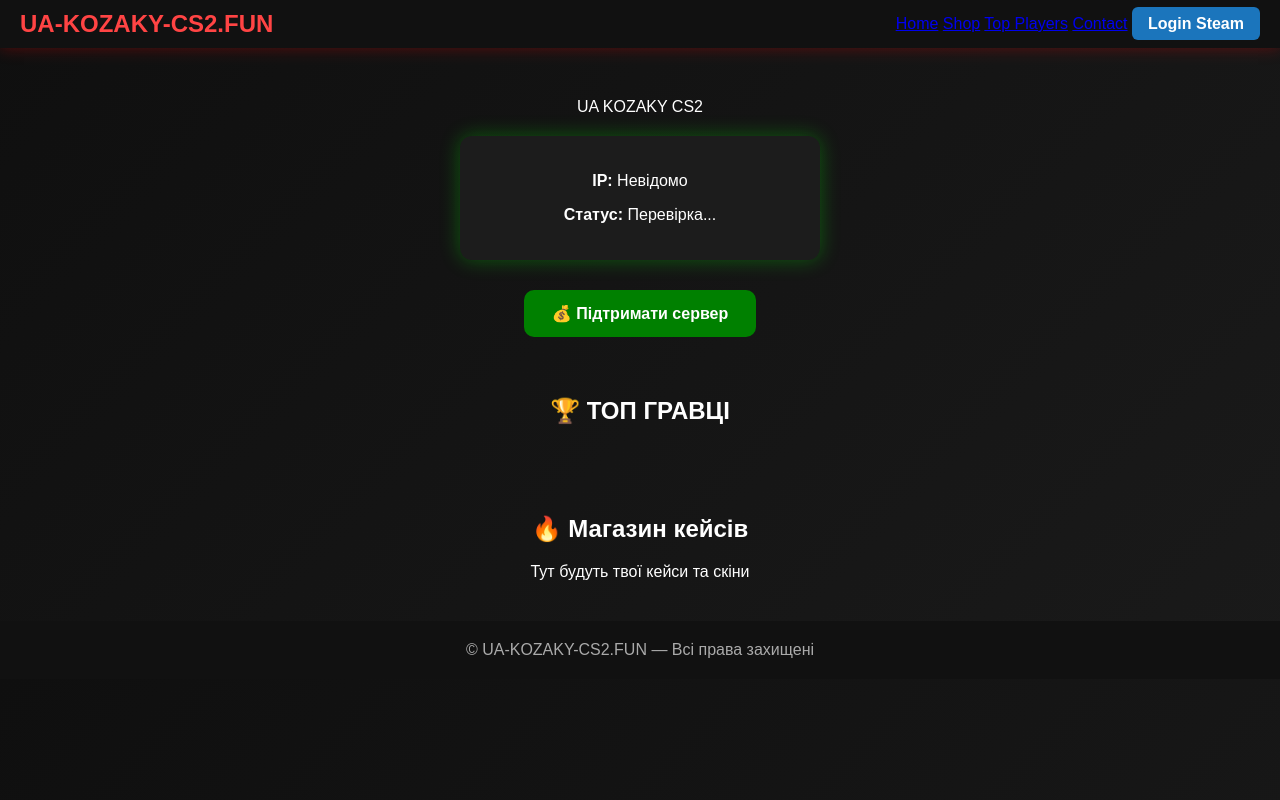
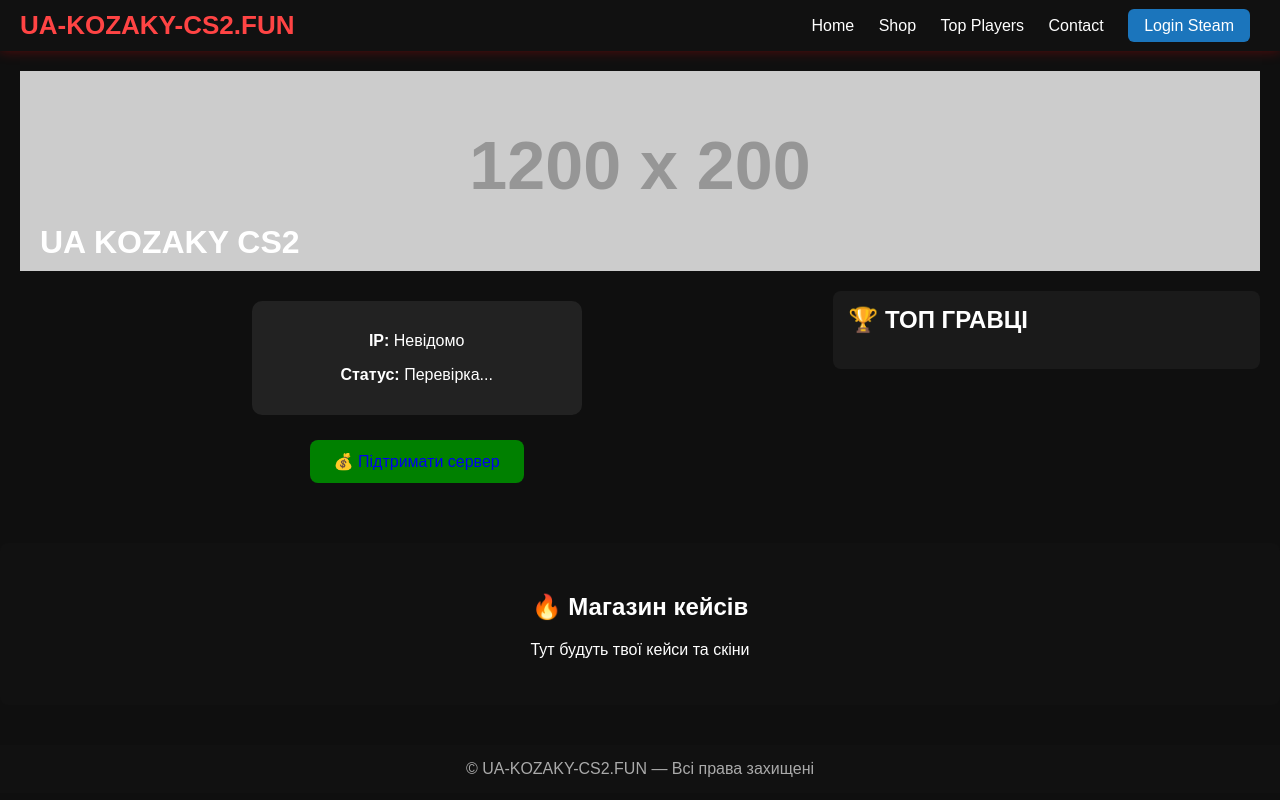
Before and after one commit to ST1MX123/ua-kozaky-cs2.fun, a website: page index.html in a window 1280 px wide. Drawn offline with Linux system fonts and the light colour scheme; no server answers; placeholder pictures from the web are drawn by us.

Commit message:
Update style.css

```diff
--- a/style.css
+++ b/style.css
@@ -1,125 +1,138 @@
+/* base */
 body {
-    margin:0;
+    margin: 0;
     font-family: Arial, sans-serif;
-    background: linear-gradient(135deg,#0f0f0f,#1a1a1a);
-    color:white;
-    text-align:center;
+    background: #0f0f0f;
+    color: white;
 }
 
+/* header */
 header {
-    background:#111;
-    padding:10px 20px;
-    box-shadow:0 0 15px rgba(255,0,0,0.3);
+    background: #111;
+    padding: 10px 20px;
+    box-shadow: 0 0 12px rgba(255,0,0,0.3);
 }
-
 .top-bar {
     display: flex;
     justify-content: space-between;
     align-items: center;
 }
-
 .site-title {
-    font-size:24px;
-    font-weight:bold;
-    color:#ff4444;
+    font-size: 26px;
+    font-weight: bold;
+    color: #ff4444;
+}
+.menu a {
+    margin: 0 10px;
+    text-decoration: none;
+    color: white;
+    font-weight: 500;
+}
+.menu a:hover {
+    color: #00aaff;
 }
 
 .steam-btn {
     background: #1b75bc;
-    color: white;
     padding: 8px 16px;
     border-radius: 6px;
-    text-decoration: none;
+    color: white;
     font-weight: bold;
-    transition: 0.3s;
+    transition: .3s;
+}
+.steam-btn:hover {
+    background: #00aaff;
 }
 
-.steam-btn:hover {
-    background: #00aaff;
-    transform: scale(1.05);
+/* hero & layout */
+.hero {
+    padding: 20px;
+}
+.hero-banner {
+    height: 200px;
+    background: url("https://via.placeholder.com/1200x200/222/ff4444?text=UA+KOZAKY+CS2") no-repeat center/cover;
+    position: relative;
+}
+.banner-text {
+    position: absolute;
+    bottom: 10px;
+    left: 20px;
+    font-size: 32px;
+    font-weight: bold;
 }
 
-.hero {
-    padding:50px 20px;
+/* content layout */
+.main-content {
+    display: flex;
+    gap: 20px;
+    justify-content: center;
+    align-items: flex-start;
+    flex-wrap: wrap;
+    margin-top: 20px;
 }
-
-.server-box {
-    background:#1c1c1c;
-    padding:20px;
-    border-radius:12px;
-    margin:20px auto;
-    width:320px;
-    box-shadow:0 0 20px rgba(0,255,0,0.3);
-}
-
-.donate {
-    display:inline-block;
-    margin:10px;
-    padding:14px 28px;
-    background:green;
-    color:white;
-    border:none;
-    border-radius:10px;
-    cursor:pointer;
-    text-decoration:none;
-    font-weight:bold;
-    transition:0.3s;
-}
-
-.donate:hover {
-    background:limegreen;
-    transform:scale(1.05);
-}
-
-.profile-box {
-    margin-top:25px;
-}
-
-.top-players {
-    margin-top:50px;
-}
-
-ul {
-    list-style:none;
-    padding:0;
-}
-
-li {
-    background:#1c1c1c;
-    margin:6px auto;
-    padding:12px;
-    width:270px;
-    border-radius:8px;
-    box-shadow:0 0 10px rgba(255,255,255,0.1);
-}
-
-.skin-changer {
-    margin: 40px auto;
-    padding: 20px;
-    background: #1c1c1c;
-    border-radius: 12px;
-    width: 350px;
-    box-shadow: 0 0 20px rgba(255,255,255,0.1);
+.left-block {
+    flex: 2;
     text-align: center;
 }
 
-.skin-changer select {
-    margin: 10px 0;
-    padding: 8px;
-    width: 80%;
-    border-radius: 6px;
-    border: none;
+/* server & profile */
+.server-box {
+    background: #222;
+    padding: 15px;
+    border-radius: 10px;
+    margin: 10px auto;
+    width: 300px;
+}
+.donate {
+    display: inline-block;
+    margin-top: 15px;
+    padding: 12px 24px;
+    background: green;
+    border-radius: 8px;
+    text-decoration: none;
 }
 
-.skin-changer img {
+/* profile */
+.profile-box {
     margin-top: 20px;
-    border-radius: 12px;
-    box-shadow: 0 0 15px rgba(0,255,0,0.3);
 }
 
+/* top players */
+.top-players {
+    flex: 1;
+    background: #1a1a1a;
+    padding: 15px;
+    border-radius: 8px;
+    width: 260px;
+}
+.top-players h2 {
+    margin-top: 0;
+}
+.top-players ul {
+    list-style: none;
+    padding: 0;
+}
+.top-players li {
+    background: #222;
+    margin: 6px 0;
+    padding: 10px;
+    border-radius: 6px;
+}
+
+/* shop */
+.shop-section {
+    margin: 40px auto;
+    text-align: center;
+    padding: 30px;
+    background: #111;
+    border-radius: 8px;
+}
+
+/* footer */
 footer {
-    margin-top:40px;
-    padding:20px;
-    background:#111;
-    color:#aaa;
+    padding: 15px;
+    background: #111;
+    margin-top: 40px;
+    color: #aaa;
+    text-align: center;
 }
```
